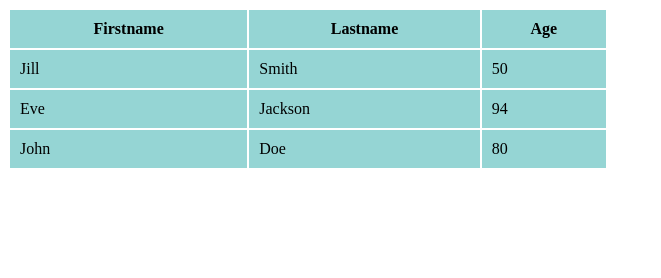
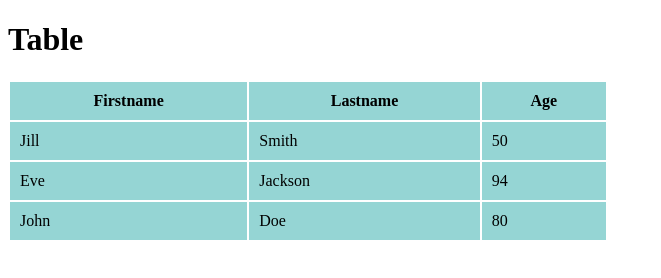
Before and after one commit to abhhirramVeedhi/Tasks, a plain HTML site: page HTML-Task1.html in a window 1280 px wide. Shown: the whole page, without its empty margins (0-661 px from the left). Drawn offline with Linux system fonts and the light colour scheme.

Commit message:
Add files via upload

```diff
--- a/HTML-Task1.html
+++ b/HTML-Task1.html
@@ -6,6 +6,7 @@
    </head>
 
    <body>
+      <h1>Table</h1>
       <table border = "1" cellpadding = "10" cellspacing = "0" width=600 bgcolor="95d5d4" bordercolor="white">
          <tr bgclolor="95d5d4">
             <th>Firstname</th>
```
